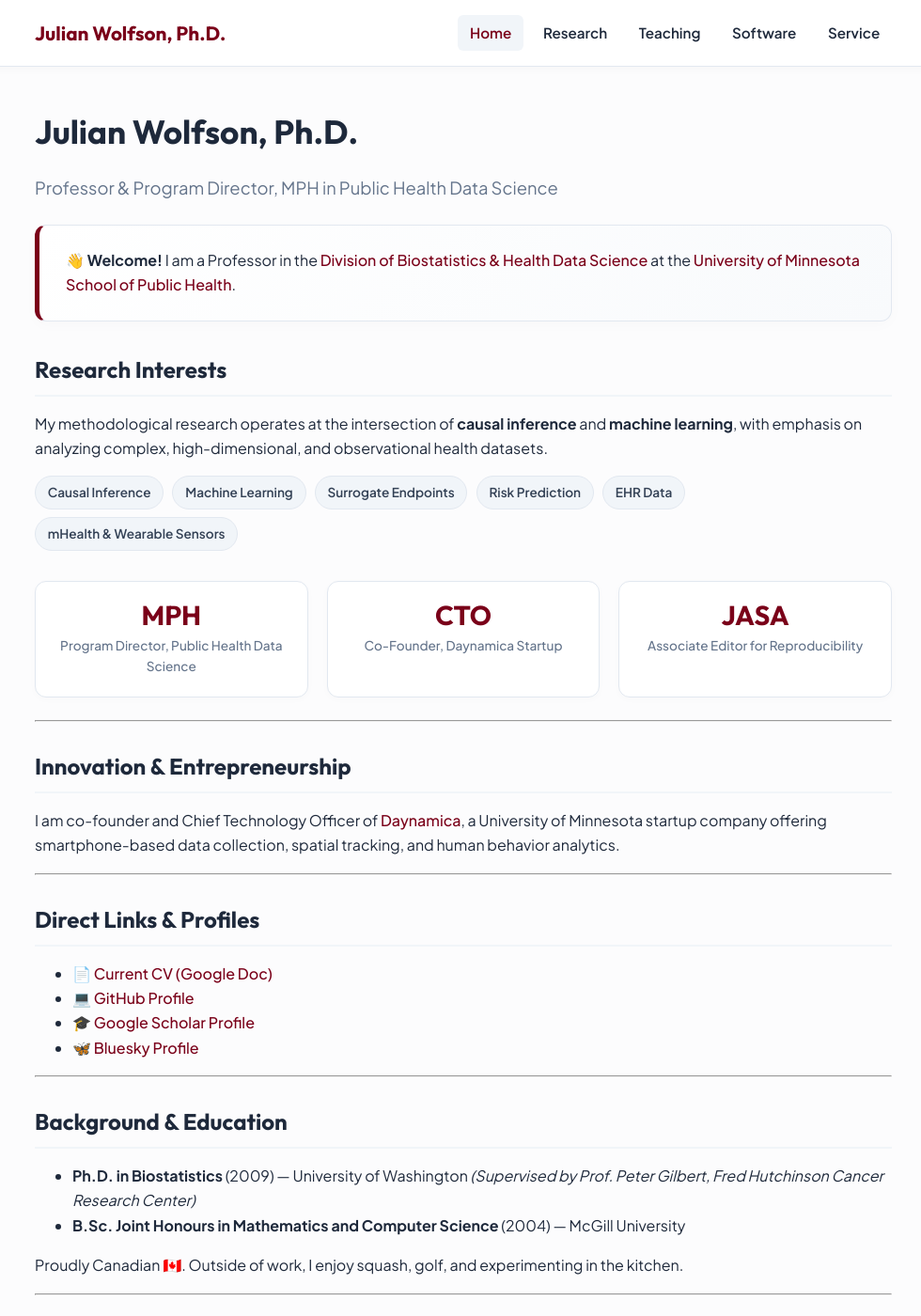
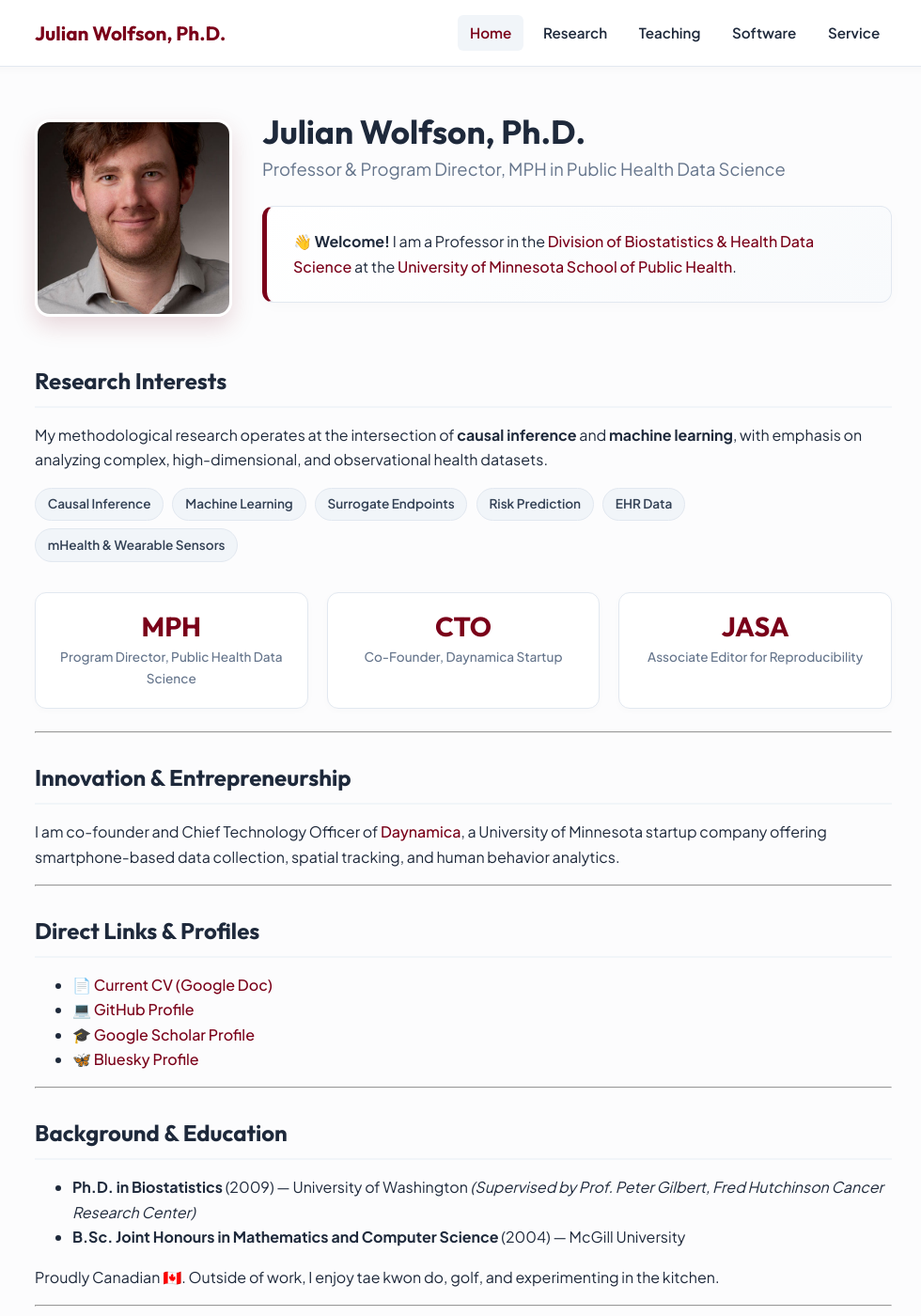
Before and after one commit to jwolfson/jwolfson.github.io, a Jekyll site: the page built from index.md, in a window 1280 px wide and 1400 px high. Shown: the whole window at 94% size, without its empty margins (147-1127 px from the left). Built offline with Jekyll 4.4.1, drawn with Linux system fonts in a browser that asks for light colours.

Commit message:
Add headshot

```diff
--- a/assets/css/style.scss
+++ b/assets/css/style.scss
@@ -263,3 +263,34 @@ table {
     justify-content: space-between;
   }
 }
+
+/* Profile Image & Hero Flex Layout */
+.profile-hero {
+  display: flex;
+  align-items: center;
+  gap: 2rem;
+  margin-bottom: 2rem;
+
+  @media (max-width: 768px) {
+    flex-direction: column;
+    text-align: center;
+  }
+}
+
+.profile-img {
+  width: 210px;
+  height: 210px;
+  object-fit: cover;
+  border-radius: 16px;
+  border: 3px solid #ffffff;
+  box-shadow: 0 10px 25px rgba(122, 0, 25, 0.15);
+  flex-shrink: 0;
+}
+
+.profile-bio {
+  flex-grow: 1;
+
+  h1 {
+    margin-bottom: 0.25rem;
+  }
+}
--- a/index.md
+++ b/index.md
@@ -4,11 +4,15 @@ title: Home
 permalink: /
 ---
 
-# Julian Wolfson, Ph.D.
-<div class="subtitle-text">Professor & Program Director, MPH in Public Health Data Science</div>
-
-<div class="hero-banner">
-  👋 <strong>Welcome!</strong> I am a Professor in the <a href="http://www.sph.umn.edu/academics/divisions/biostatistics/" target="_blank">Division of Biostatistics & Health Data Science</a> at the <a href="http://www.sph.umn.edu" target="_blank">University of Minnesota School of Public Health</a>.
+<div class="profile-hero">
+  <img src="{{ '/assets/images/profile.jpg' | relative_url }}" alt="Julian Wolfson" class="profile-img">
+  <div class="profile-bio">
+    <h1>Julian Wolfson, Ph.D.</h1>
+    <div class="subtitle-text">Professor & Program Director, MPH in Public Health Data Science</div>
+    <div class="hero-banner">
+      👋 <strong>Welcome!</strong> I am a Professor in the <a href="http://www.sph.umn.edu/academics/divisions/biostatistics/" target="_blank">Division of Biostatistics & Health Data Science</a> at the <a href="http://www.sph.umn.edu" target="_blank">University of Minnesota School of Public Health</a>.
+    </div>
+  </div>
 </div>
 
 ## Research Interests
@@ -61,7 +65,7 @@ I am co-founder and Chief Technology Officer of **[Daynamica](http://www.daynami
 * **Ph.D. in Biostatistics** (2009) — University of Washington *(Supervised by Prof. Peter Gilbert, Fred Hutchinson Cancer Research Center)*
 * **B.Sc. Joint Honours in Mathematics and Computer Science** (2004) — McGill University
 
-Proudly Canadian 🇨🇦. Outside of work, I enjoy squash, golf, and experimenting in the kitchen.
+Proudly Canadian 🇨🇦. Outside of work, I enjoy tae kwon do, golf, and experimenting in the kitchen.
 
 ---
 
```
Also changed, not shown: assets/images/profile.jpg (added).
